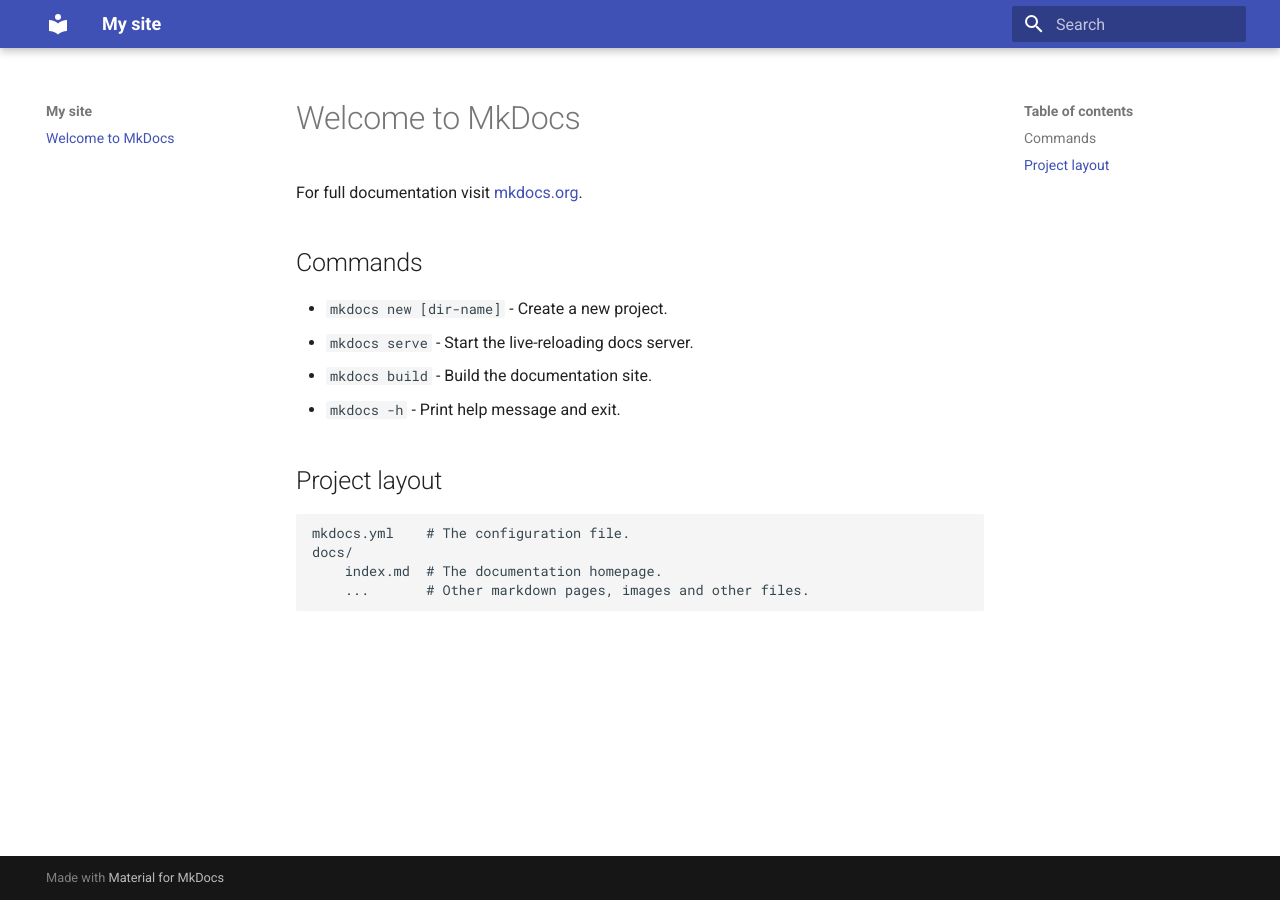
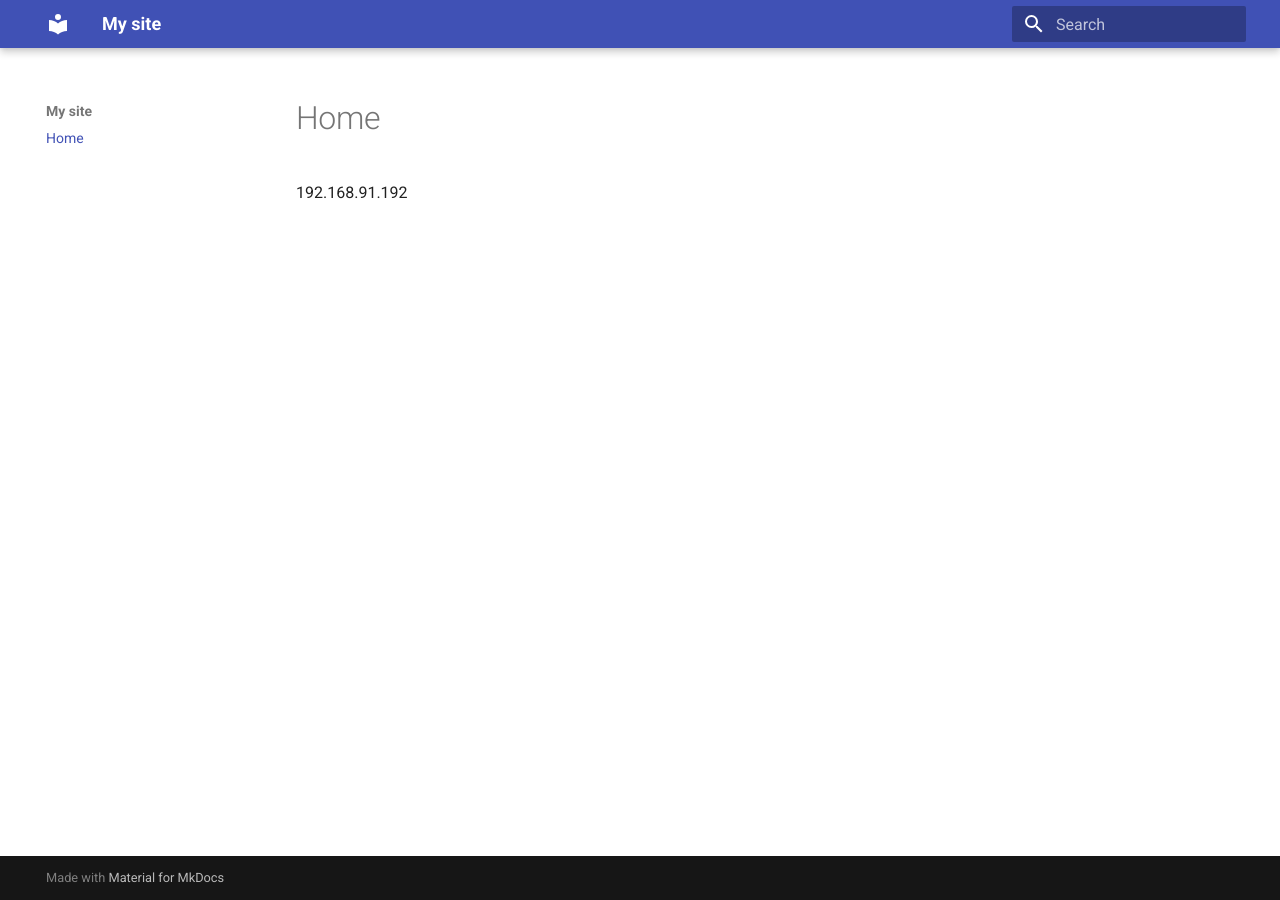
Before and after one commit to valfrio/Practica-6_3, an MkDocs documentation site: the page built from docs/index.md, in a window 1280 px wide. Built offline with MkDocs 1.6.1 and Material for MkDocs 9.7.7, drawn with Linux system fonts in a browser that asks for light colours.

Commit message:
listo para documentar

```diff
--- a/docs/index.md
+++ b/docs/index.md
@@ -1,17 +1 @@
-# Welcome to MkDocs
-
-For full documentation visit [mkdocs.org](https://www.mkdocs.org).
-
-## Commands
-
-* `mkdocs new [dir-name]` - Create a new project.
-* `mkdocs serve` - Start the live-reloading docs server.
-* `mkdocs build` - Build the documentation site.
-* `mkdocs -h` - Print help message and exit.
-
-## Project layout
-
-    mkdocs.yml    # The configuration file.
-    docs/
-        index.md  # The documentation homepage.
-        ...       # Other markdown pages, images and other files.
+192.168.91.192
```
Also changed, not shown: docs/includes/imagenes/1.png (added), docs/includes/imagenes/10.png (added), docs/includes/imagenes/11.png (added), docs/includes/imagenes/12.png (added), docs/includes/imagenes/13.png (added), docs/includes/imagenes/2.png (added), docs/includes/imagenes/3.png (added), docs/includes/imagenes/4.png (added), docs/includes/imagenes/5.png (added), docs/includes/imagenes/6.png (added), docs/includes/imagenes/7.png (added), docs/includes/imagenes/8.png (added), docs/includes/imagenes/9.png (added).
